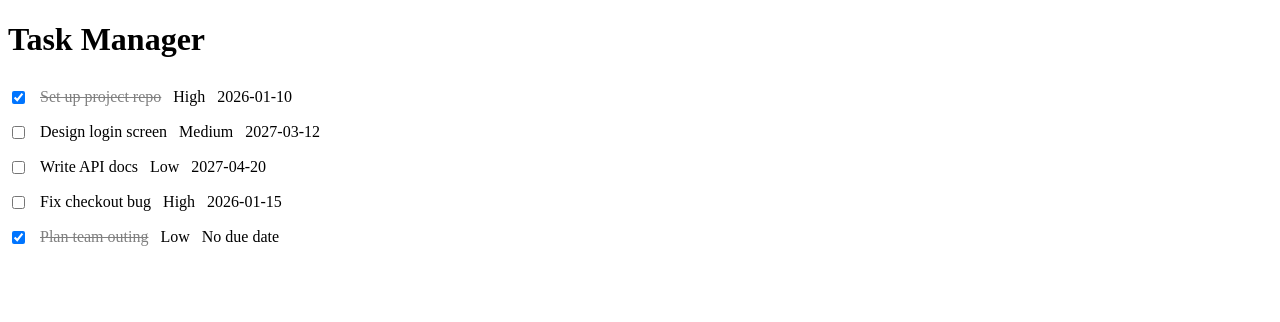
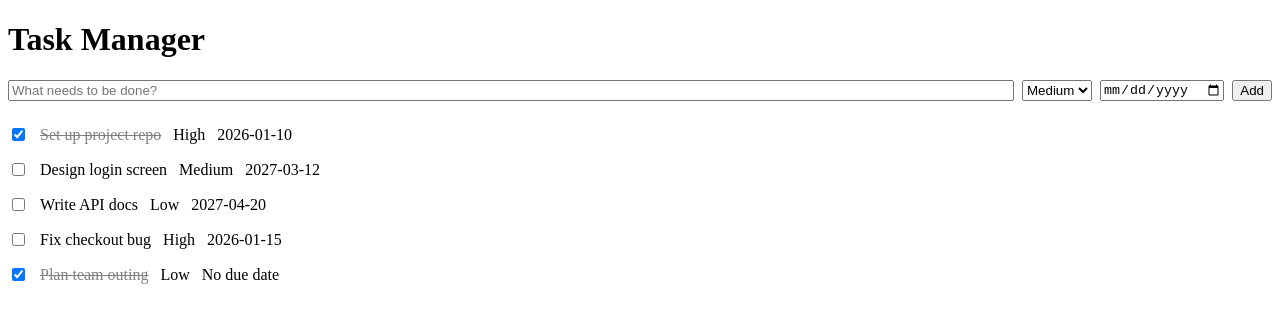
Before and after one commit to Sushil09kp/Task-Manager, a React (Vite) app: page / in a window 1280 px wide. Shown: the top 322 px of the page. Built offline with nearby package versions, Linux system fonts and the light colour scheme.

Commit message:
Add form to create new tasks with validation

```diff
--- a/src/App.css
+++ b/src/App.css
@@ -14,3 +14,20 @@
   text-decoration: line-through;
   color: gray;
 }
+
+.form-row {
+  display: flex;
+  gap: 8px;
+  flex-wrap: wrap;
+  margin-bottom: 8px;
+}
+
+.form-row input[type='text'] {
+  flex: 1;
+  min-width: 200px;
+}
+
+.error {
+  color: red;
+  margin: 0 0 12px;
+}
--- a/src/App.jsx
+++ b/src/App.jsx
@@ -1,5 +1,6 @@
 import { useState, useEffect } from 'react'
 import TaskList from './components/TaskList'
+import TaskForm from './components/TaskForm'
 import './App.css'
 
 function App() {
@@ -49,6 +50,11 @@ function App() {
     updateTasks(newTasks)
   }
 
+  function addTask(newTask) {
+    const task = { id: Date.now(), completed: false, ...newTask }
+    updateTasks([...tasks, task])
+  }
+
   if (loading) return <p>Loading...</p>
 
   if (error) {
@@ -63,6 +69,7 @@ function App() {
   return (
     <div className="app">
       <h1>Task Manager</h1>
+      <TaskForm onAdd={addTask} />
       <TaskList tasks={tasks} onToggle={toggleTask} />
     </div>
   )
--- /dev/null
+++ b/src/components/TaskForm.jsx
@@ -0,0 +1,64 @@
+import { useState } from 'react'
+
+function TaskForm({ onAdd }) {
+  const [title, setTitle] = useState('')
+  const [priority, setPriority] = useState('Medium')
+  const [dueDate, setDueDate] = useState('')
+  const [error, setError] = useState('')
+
+  function handleSubmit(e) {
+    e.preventDefault()
+
+    if (title.trim() === '') {
+      setError('Please enter a task title.')
+      return
+    }
+
+    onAdd({
+      title: title.trim(),
+      priority,
+      dueDate: dueDate || null,
+    })
+
+    setTitle('')
+    setPriority('Medium')
+    setDueDate('')
+    setError('')
+  }
+
+  return (
+    <form className="task-form" onSubmit={handleSubmit}>
+      <div className="form-row">
+        <input
+          type="text"
+          placeholder="What needs to be done?"
+          aria-label="Task title"
+          value={title}
+          onChange={(e) => {
+            setTitle(e.target.value)
+            setError('')
+          }}
+        />
+        <select
+          aria-label="Priority"
+          value={priority}
+          onChange={(e) => setPriority(e.target.value)}
+        >
+          <option value="Low">Low</option>
+          <option value="Medium">Medium</option>
+          <option value="High">High</option>
+        </select>
+        <input
+          type="date"
+          aria-label="Due date"
+          value={dueDate}
+          onChange={(e) => setDueDate(e.target.value)}
+        />
+        <button type="submit">Add</button>
+      </div>
+      {error && <p className="error">{error}</p>}
+    </form>
+  )
+}
+
+export default TaskForm
```
